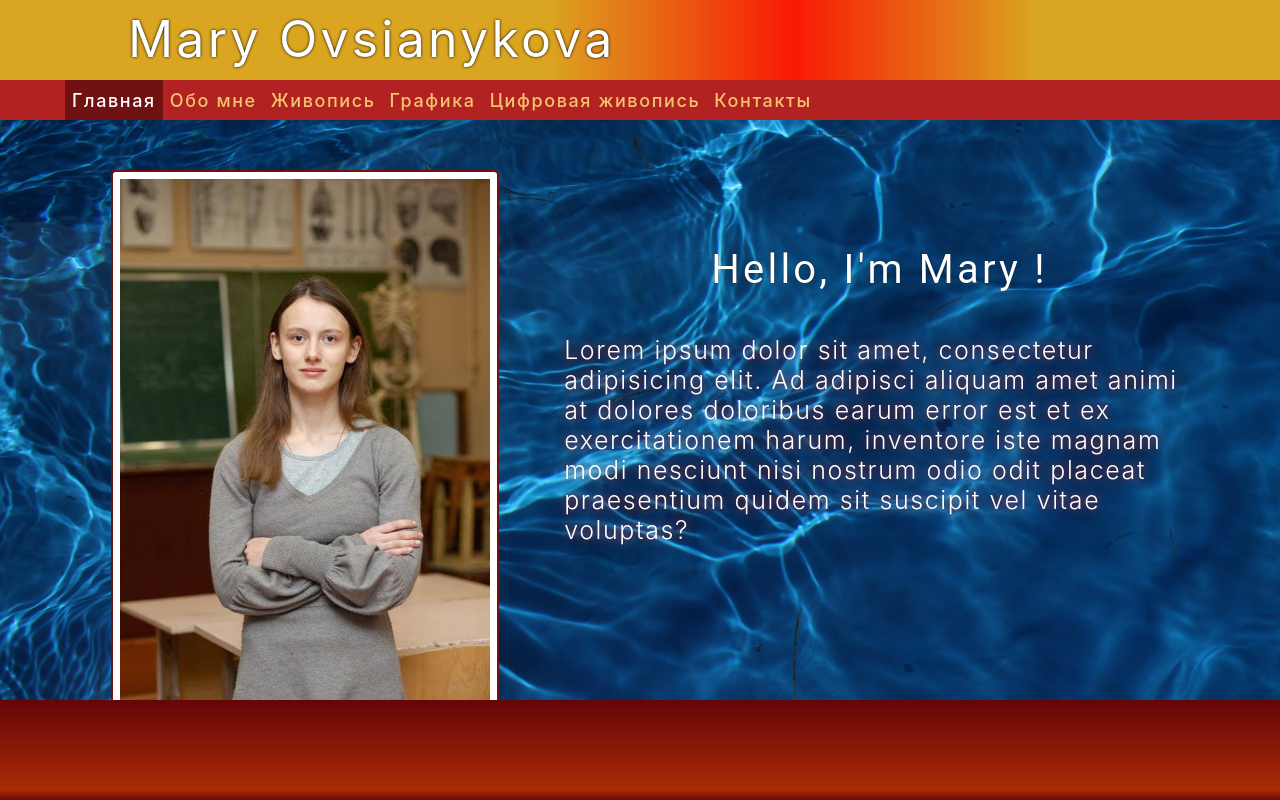
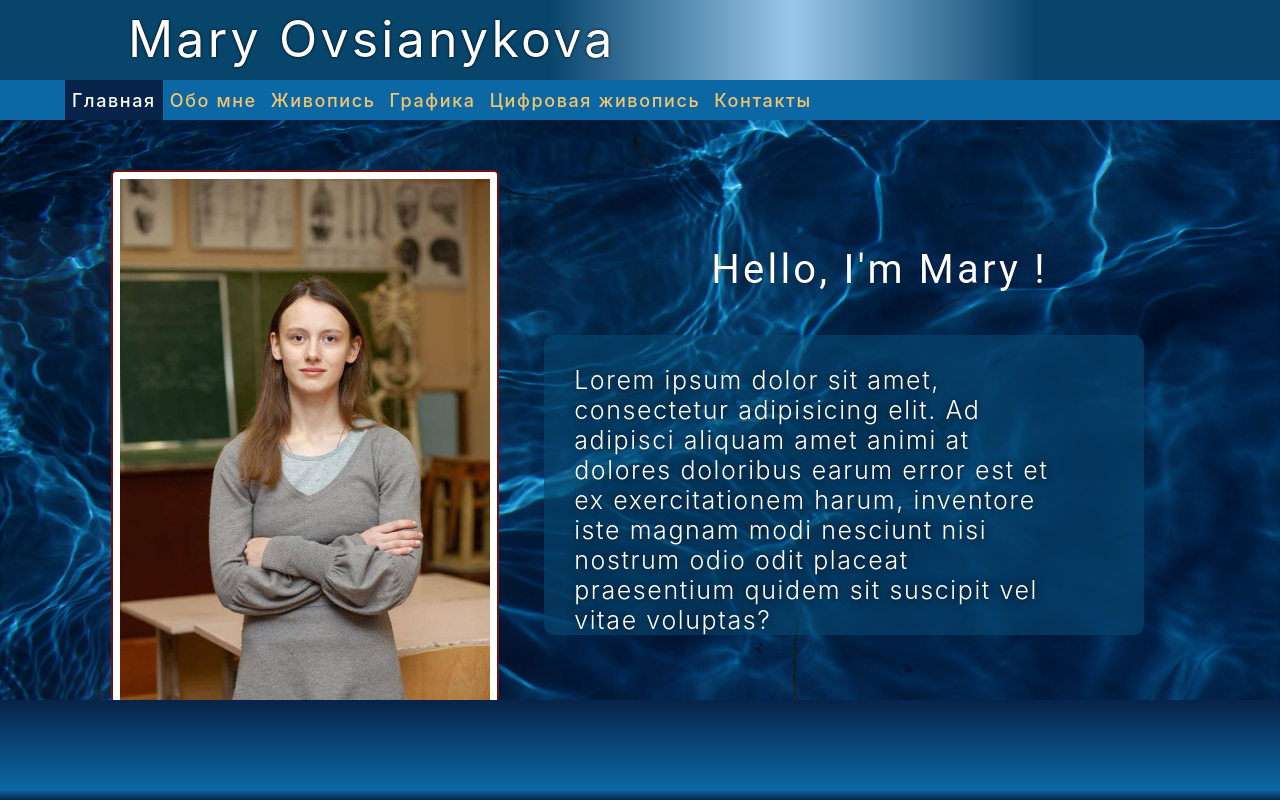
Before and after one commit to sovsianykov/mary, a React (Create React App) app: page / in a window 1280 px wide. Built offline with nearby package versions, Linux system fonts and the light colour scheme.

Commit message:
first blue

```diff
--- a/src/components/Footer/Footer.module.scss
+++ b/src/components/Footer/Footer.module.scss
@@ -1,7 +1,7 @@
 .footer {
   width: 100%;
   height: 100px;
-  background: linear-gradient( 0deg , #6b0b0b , #A92B05 10% , #640606 );
+  background: linear-gradient( 0deg , #07234A , #0C68A5 10% , #07234A);
   position: fixed;
   bottom: 0;
   left: 0 ;
--- a/src/components/Header/Header.module.scss
+++ b/src/components/Header/Header.module.scss
@@ -3,7 +3,7 @@
   height: 80px;
   position: fixed;
   top: 0;
-  background-color:  goldenrod ;
+  background-color: #08456b;
   overflow: hidden;
 
   .title {
@@ -20,9 +20,9 @@
     text-shadow: 0 0 3px #000000;
   }
   .dragon_eye {
-    background-color: red;
-    background-image:linear-gradient(to right, goldenrod 25%, rgba(218, 165, 32, 0.15) 50%, goldenrod 75%);
-    color: goldenrod;
+    background-color: #0C68A5;
+    background-image:linear-gradient(to right, #08456b 25%, #99c6ec 50%, #08456b 75%);
+    color: #0C68A5;
     height: 100%;
     animation:  move_eye 15s linear 0s infinite alternate ;
   }
--- a/src/components/Navigation/Navigation.module.scss
+++ b/src/components/Navigation/Navigation.module.scss
@@ -1,7 +1,7 @@
 .navigation {
   width: 100%;
   height: 40px;
-  background-color: firebrick;
+  background-color: #0C68A5;
   position: fixed;
   top: 80px;
   .container {
@@ -24,7 +24,7 @@
       transition: 0.3s ease-in-out;
 
       &_active, &:hover {
-        background-color: #701212;
+        background-color: #07234A;
         color: #ffffff;
 
 
--- a/src/index.scss
+++ b/src/index.scss
@@ -5,7 +5,7 @@ body {
     sans-serif;
   -webkit-font-smoothing: antialiased;
   -moz-osx-font-smoothing: grayscale;
-  background: url("./assets/Bgunsplash.jpg") no-repeat center center / cover ;
+  background: url("./assets/Bgunsplash2.jpg") no-repeat center center / cover ;
 }
 
 code {
--- a/src/pages/Home/Home.module.scss
+++ b/src/pages/Home/Home.module.scss
@@ -17,12 +17,26 @@
     padding: 10px;
   }
   .description {
+    padding: 30px;
+    position: relative;
     font-size: 25px;
-    padding: 0 20px;
     font-weight: 300;
+     width: 500px;
+    height: 300px;
     letter-spacing: .1rem;
-    text-shadow: 0 0 10px firebrick;
+    text-shadow: 0 0 10px #000000;
+    z-index: 5;
+    &::after {
+      content: "";
+      position: absolute;
+      background: rgba(7, 69, 111, 0.65);
+      border-radius: 10px;
+      height: 300px;
+      width: 600px;
+      top: 0;
+      left: 0;
+      z-index: -1;
 
-
+    }
   }
 }
```
Also changed, not shown: src/assets/Bgunsplash2.jpg (added).
